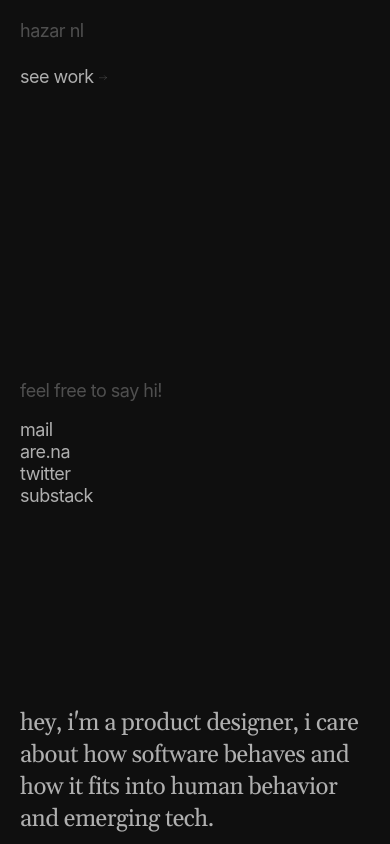
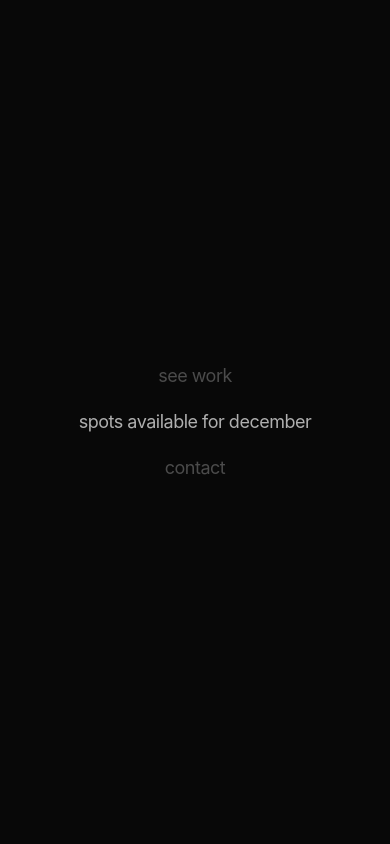
Before and after one commit to hazarnlnl/manhattan, a React (Vite) app: page / in a window 390 px wide. Shown: the top 844 px of the page. Built offline with nearby package versions, Linux system fonts and the light colour scheme.

Commit message:
Redesign: centered home page with 3 items, simplified project page with centered images

```diff
--- a/src/App.css
+++ b/src/App.css
@@ -4,14 +4,14 @@
   min-height: 100vh;
   height: 100vh;
   width: 100%;
-  background-color: #0F0F0F;
+  background-color: #080808;
   color: #AFAFAF;
   display: block;
 }
 
 /* Ensure all text and container elements have consistent background */
 #root h1, #root h2, #root p, #root a, #root span, #root div {
-  background-color: #0F0F0F;
+  background-color: #080808;
 }
 
 .container {
@@ -26,9 +26,15 @@
   min-height: 100vh;
   box-sizing: border-box;
   overflow-x: hidden;
-  background-color: #0F0F0F;
-  background: #0F0F0F;
+  background-color: #080808;
+  background: #080808;
   margin: 0;
+}
+
+/* Home view: center content */
+.container.home-view {
+  justify-content: center;
+  align-items: center;
 }
 
 .left-column {
@@ -50,14 +56,14 @@
   gap: 24px;
   position: sticky;
   top: 0;
-  background-color: #0F0F0F;
+  background-color: #080808;
 }
 
-/* Desktop project pages: pin left column, shift content so right scrolls */
+/* Desktop project pages: pin left column, center content */
 @media (min-width: 821px) {
   .container.project-view {
-    /* add left padding equal to base padding + left column width + inter-column gap */
-    padding-left: calc(clamp(16px, 2vw, 24px) + 339px + clamp(48px, 8vw, 128px));
+    justify-content: center;
+    align-items: center;
   }
 
   .container.project-view .left-column {
@@ -94,7 +100,7 @@
 }
 
 .brand {
-  background-color: #0F0F0F;
+  background-color: #080808;
 }
 
 .brand p {
@@ -136,8 +142,8 @@
   align-items: flex-start;
   gap: 10px;
   padding-right: 20px; /* ensure right-side breathing room */
-  background-color: #0F0F0F;
-  background: #0F0F0F;
+  background-color: #080808;
+  background: #080808;
   padding-bottom: 0;
 }
 
@@ -157,8 +163,8 @@ h1, p {
   line-height: clamp(22px, 2.2vw, 26px);
   color: #AFAFAF;
   width: 100%;
-  background-color: #0F0F0F;
-  background: #0F0F0F;
+  background-color: #080808;
+  background: #080808;
 }
 
 /* Project media stacked in right column */
@@ -169,6 +175,16 @@ h1, p {
   border: 1px solid rgba(255,255,255,0.08);
   display: block;
   margin-top: 12px;
+}
+
+/* Project media on projects page - centered */
+.projects-content .project-media {
+  width: 500px;
+  height: auto;
+  border-radius: 10px;
+  border: 1px solid rgba(255,255,255,0.08);
+  display: block;
+  margin: 0;
 }
 
 /* Smaller, borderless app icon when used as first media */
@@ -245,7 +261,7 @@ h1, p {
 
 h1 {
   margin: 0 0 32px 0;
-  background-color: #0F0F0F;
+  background-color: #080808;
 }
 
 /* Add spacing between projects on projects page */
@@ -260,7 +276,7 @@ h1 {
 p {
   margin: 0 0 16px 0;
   width: 350px;
-  background-color: #0F0F0F;
+  background-color: #080808;
 }
 
 p:last-child {
@@ -275,7 +291,7 @@ a, a:visited {
   text-decoration: none;
   transition: transform 0.2s ease;
   display: inline-block;
-  background-color: #0F0F0F;
+  background-color: #080808;
 }
 
 a:hover {
@@ -285,13 +301,13 @@ a:hover {
 
 .punctuation {
   opacity: 0.3;
-  background-color: #0F0F0F;
+  background-color: #080808;
 }
 
 /* Bio punctuation should be full opacity */
 .right-column .punctuation {
   opacity: 1;
-  background-color: #0F0F0F;
+  background-color: #080808;
 }
 
 .right-column .punctuation:hover {
@@ -319,7 +335,7 @@ a:hover {
   flex: none;
   order: 0;
   flex-grow: 0;
-  background-color: #0F0F0F;
+  background-color: #080808;
 }
 
 
@@ -370,7 +386,7 @@ a:hover {
   flex-grow: 0;
   align-self: flex-start;
   margin-top: 120px;
-  background-color: #0F0F0F;
+  background-color: #080808;
 }
 
 .contact-section p:first-child {
@@ -449,6 +465,64 @@ a:hover {
   color: #AFAFAF !important;
 }
 
+/* Home page content - centered, using left column text style */
+.home-content {
+  display: flex;
+  flex-direction: column;
+  align-items: center;
+  justify-content: center;
+  gap: 24px;
+  font-family: 'SF Rounded Pro', 'Inter', system-ui, Avenir, Helvetica, Arial, sans-serif;
+  font-style: normal;
+  font-weight: 400;
+  font-size: 14px;
+  line-height: 17px;
+  color: #AFAFAF;
+  background-color: #080808;
+}
+
+/* Projects page content - centered images */
+.projects-content {
+  display: flex;
+  flex-direction: column;
+  align-items: center;
+  justify-content: flex-start;
+  gap: 24px;
+  width: 100%;
+  min-height: 100vh;
+  padding-top: 50vh;
+  background-color: #080808;
+}
+
+.home-content p {
+  font-family: 'SF Rounded Pro', 'Inter', system-ui, Avenir, Helvetica, Arial, sans-serif;
+  font-size: 14px;
+  font-weight: 400;
+  color: #AFAFAF;
+  letter-spacing: -0.5px;
+  line-height: 17px;
+  margin: 0;
+  width: auto;
+  background-color: #080808;
+}
+
+.home-content a,
+.home-content a:visited {
+  font-family: 'SF Rounded Pro', 'Inter', system-ui, Avenir, Helvetica, Arial, sans-serif;
+  font-weight: 400;
+  color: #AFAFAF;
+  opacity: 0.4;
+  text-decoration: none;
+  transition: transform 0.2s ease;
+  display: inline-block;
+  background-color: #080808;
+}
+
+.home-content a:hover {
+  transform: scale(0.9) !important;
+  color: #AFAFAF !important;
+}
+
 /* Mobile layout: right content at bottom, 20px margins, fill width */
 @media (max-width: 820px) {
   .container {
@@ -494,21 +568,21 @@ a:hover {
 
   /* Home page only: make bottom (right-column) text bigger on mobile */
   .home-bottom {
-    background-color: #0F0F0F !important;
-    background: #0F0F0F !important;
+    background-color: #080808 !important;
+    background: #080808 !important;
   }
   .home-bottom p {
     font-size: 24px !important;
     line-height: 32px !important;
-    background-color: #0F0F0F !important;
-    background: #0F0F0F !important;
+    background-color: #080808 !important;
+    background: #080808 !important;
   }
   .home-bottom a,
   .home-bottom a:visited {
     font-size: 24px !important;
     line-height: 32px !important;
-    background-color: #0F0F0F !important;
-    background: #0F0F0F !important;
+    background-color: #080808 !important;
+    background: #080808 !important;
   }
 
   .right-column .project-media {
@@ -540,4 +614,25 @@ a:hover {
   .container.project-view .right-column .project-date {
     margin: 0 0 12px 0;
   }
+
+  /* Home page mobile */
+  .container.home-view {
+    justify-content: center;
+    align-items: center;
+    padding: 20px;
+  }
+
+  .home-content {
+    gap: 24px;
+  }
+
+  .home-content p {
+    font-size: 18px;
+    line-height: 22px;
+  }
+
+  .home-content a {
+    font-size: 18px;
+    line-height: 22px;
+  }
 }
--- a/src/App.tsx
+++ b/src/App.tsx
@@ -1,19 +1,15 @@
 import { BrowserRouter as Router, Routes, Route } from 'react-router-dom';
 import './App.css';
 import Layout from './components/Layout';
-import Bio from './components/Bio';
+import Home from './components/Home';
 import ProjectsPage from './components/ProjectsPage';
-
-function HomeShell() {
-  return <Bio />;
-}
 
 function App() {
   return (
     <Router>
       <Routes>
         <Route path="/" element={<Layout />}>
-          <Route index element={<HomeShell />} />
+            <Route index element={<Home />} />
           <Route path="projects" element={<ProjectsPage />} />
         </Route>
       </Routes>
--- /dev/null
+++ b/src/components/Home.tsx
@@ -0,0 +1,17 @@
+import { Link } from 'react-router-dom';
+
+function Home() {
+  return (
+    <div className="home-content">
+      <p>
+        <Link to="/projects">see work</Link>
+      </p>
+      <p>spots available for december</p>
+      <p>
+        <a href="mailto:hazarnl.garden@gmail.com">contact</a>
+      </p>
+    </div>
+  );
+}
+
+export default Home;
--- a/src/components/Layout.tsx
+++ b/src/components/Layout.tsx
@@ -1,54 +1,10 @@
 import { Link, Outlet, useLocation } from 'react-router-dom';
-import { useEffect, useState } from 'react';
+import { useEffect } from 'react';
 
 function Layout() {
   const location = useLocation();
   const isProjectView = location.pathname === '/projects';
-  const [activeProject, setActiveProject] = useState<string | null>(null);
-
-  useEffect(() => {
-    if (!isProjectView) return;
-
-    const projects = ['social', 'stride', 'mode'];
-
-    const handleScroll = () => {
-      const viewportTop = 0;
-      const viewportBottom = window.innerHeight;
-      let activeProject: string | null = null;
-
-      for (const project of projects) {
-        const projectSection = document.querySelector(`.project-section[data-project="${project}"]`);
-        if (projectSection) {
-          const rect = projectSection.getBoundingClientRect();
-          // Check if any part of the project section is visible in viewport
-          if (rect.bottom > viewportTop && rect.top < viewportBottom) {
-            activeProject = project;
-            break; // Use first visible project
-          }
-        }
-      }
-
-      setActiveProject(activeProject);
-    };
-
-    // Use requestAnimationFrame for smoother updates
-    let ticking = false;
-    const onScroll = () => {
-      if (!ticking) {
-        window.requestAnimationFrame(() => {
-          handleScroll();
-          ticking = false;
-        });
-        ticking = true;
-      }
-    };
-
-    window.addEventListener('scroll', onScroll, { passive: true });
-    // Check after a short delay to ensure DOM is ready
-    setTimeout(handleScroll, 100);
-
-    return () => window.removeEventListener('scroll', onScroll);
-  }, [isProjectView]);
+  const isHomeView = location.pathname === '/';
   useEffect(() => {
     const socialMedia: string[] = [
       '/social/icon2.png',
@@ -106,57 +62,16 @@ function Layout() {
   }, []);
 
   return (
-    <div className={`container ${isProjectView ? 'project-view' : ''}`}>
+    <div className={`container ${isProjectView ? 'project-view' : ''} ${isHomeView ? 'home-view' : ''}`}>
+      {!isHomeView && (
       <div className="left-column">
         <div className="brand">
           <Link to="/" className="brand-button">{isProjectView ? 'go back' : 'hazar nl'}</Link>
         </div>
+        {!isProjectView && (
+          <>
             <div className="projects-section">
-          {isProjectView ? (
-            <>
-              <p><a
-                href="#project-social"
-                className={`project-link ${activeProject === 'social' ? 'active' : ''}`}
-                onClick={(e) => {
-                  e.preventDefault();
-                  const element = document.getElementById('project-social');
-                  if (element) {
-                    const elementTop = element.getBoundingClientRect().top + window.scrollY;
-                    const offset = window.innerHeight / 3; // Position at 1/3 from top for better centering
-                    window.scrollTo({ top: elementTop - offset, behavior: 'smooth' });
-                  }
-                }}
-              >social</a></p>
-              <p><a
-                href="#project-stride"
-                className={`project-link ${activeProject === 'stride' ? 'active' : ''}`}
-                onClick={(e) => {
-                  e.preventDefault();
-                  const element = document.getElementById('project-stride');
-                  if (element) {
-                    const elementTop = element.getBoundingClientRect().top + window.scrollY;
-                    const offset = window.innerHeight / 3;
-                    window.scrollTo({ top: elementTop - offset, behavior: 'smooth' });
-                  }
-                }}
-              >stride</a></p>
-              <p><a
-                href="#project-mode"
-                className={`project-link ${activeProject === 'mode' ? 'active' : ''}`}
-                onClick={(e) => {
-                  e.preventDefault();
-                  const element = document.getElementById('project-mode');
-                  if (element) {
-                    const elementTop = element.getBoundingClientRect().top + window.scrollY;
-                    const offset = window.innerHeight / 3;
-                    window.scrollTo({ top: elementTop - offset, behavior: 'smooth' });
-                  }
-                }}
-              >mode</a></p>
-            </>
-          ) : (
               <p><Link to="/projects">see work</Link> <img src="/icon_link2.svg" alt="link" className="link-icon" /></p>
-          )}
             </div>
 
             <div className="contact-section">
@@ -166,7 +81,10 @@ function Layout() {
               <p><a href="https://twitter.com/hazarnlnl" target="_blank" rel="noopener noreferrer">twitter</a></p>
               <p><a href="https://hazarnlnl.substack.com/" target="_blank" rel="noopener noreferrer">substack</a></p>
             </div>
+          </>
+        )}
       </div>
+      )}
 
       <Outlet />
     </div>
--- a/src/index.css
+++ b/src/index.css
@@ -4,7 +4,7 @@
   font-weight: 400;
   color-scheme: dark;
   color: #AFAFAF;
-  background-color: #0F0F0F;
+  background-color: #080808;
   font-synthesis: none;
   text-rendering: optimizeLegibility;
   -webkit-font-smoothing: antialiased;
@@ -34,7 +34,7 @@ body {
   min-height: 100vh;
   height: 100%;
   width: 100%;
-  background-color: #0F0F0F;
+  background-color: #080808;
   overflow-x: hidden; /* prevent right-side overflow */
 }
 
@@ -50,7 +50,7 @@ button {
   font-size: 1em;
   font-weight: 500;
   font-family: inherit;
-  background-color: #0F0F0F;
+  background-color: #080808;
   cursor: pointer;
   transition: border-color 0.25s;
 }
@@ -64,13 +64,13 @@ button:focus-visible {
 
 /* Ensure page background stays dark beyond content bounds */
 html, body, #root {
-  background-color: #0F0F0F;
-  background: #0F0F0F;
+  background-color: #080808;
+  background: #080808;
 }
 
 body {
-  background: #0F0F0F !important;
-  background-color: #0F0F0F !important;
+  background: #080808 !important;
+  background-color: #080808 !important;
 }
 
 /* Hide vertical scrollbar globally but keep scrolling */
```
Also changed, not shown: src/components/ProjectsPage.tsx (+20 -50 lines). Lines whose indentation alone changed are shown as unchanged.
